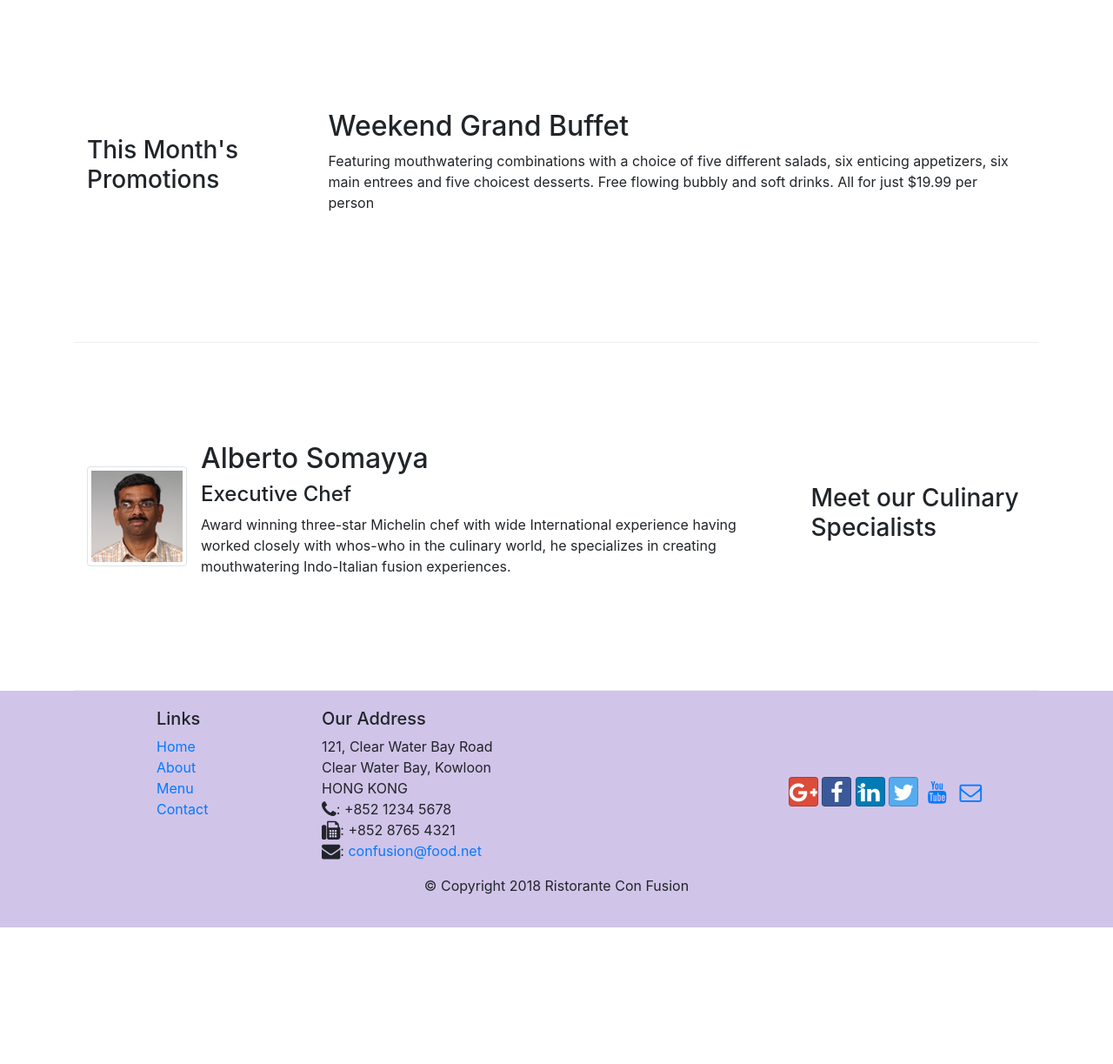
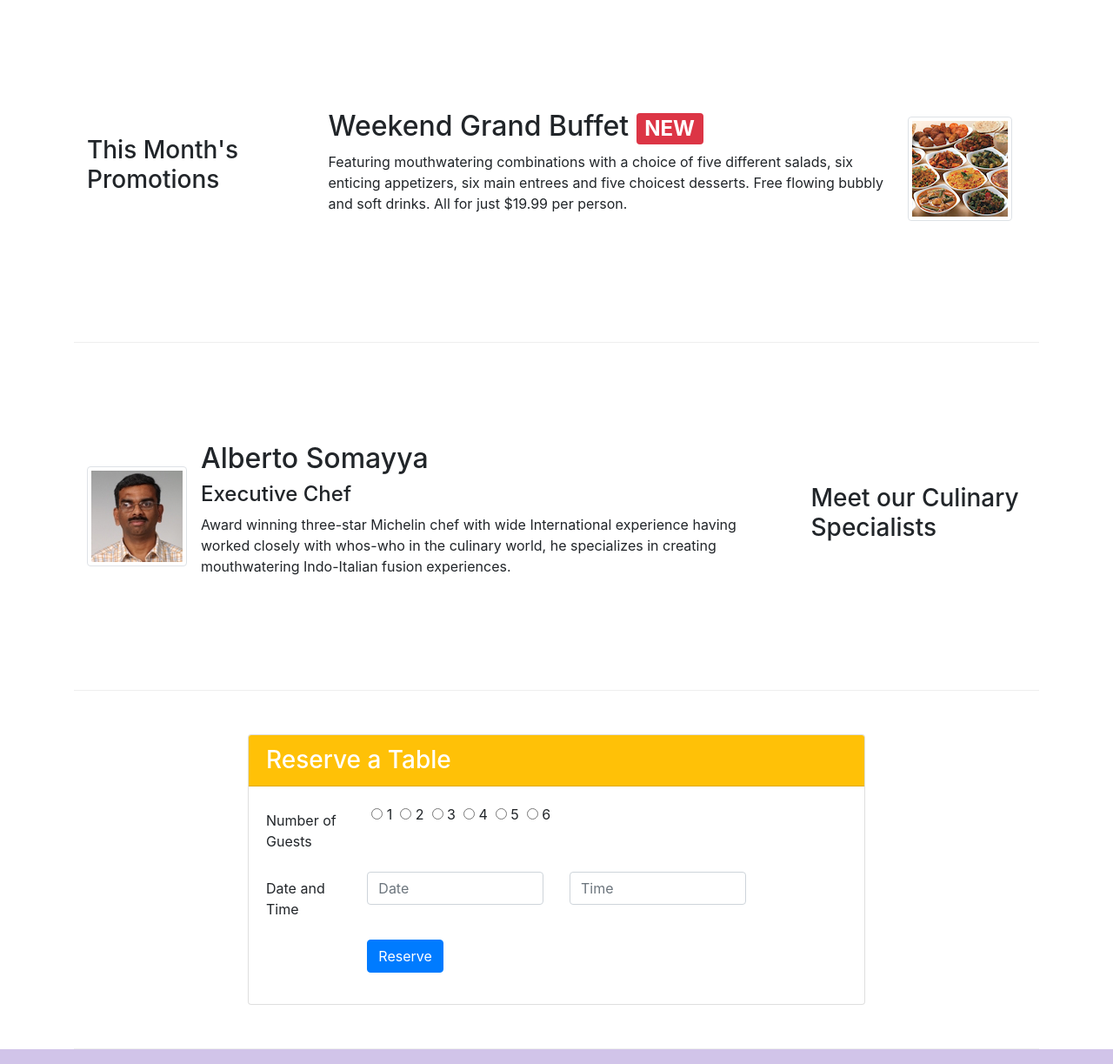
Before and after one commit to revoir/revoir.github.io, a website: page index.html in a window 1280 px wide. Shown: the part 740-1963 px from the top of the page at 87% size. Before the commit the page ends 1856 px from the top, so only its background shows below. Drawn offline with nearby package versions, Linux system fonts and the light colour scheme.

```diff
--- a/css/styles.css
+++ b/css/styles.css
@@ -37,3 +37,9 @@
 .navbar-dark {
     background-color: #512DA8;
 }
+.tab-content {
+    border-left: 1px solid #ddd;
+    border-right: 1px solid #ddd;
+    border-bottom: 1px solid #ddd;
+    padding: 10px;
+}
--- a/index.html
+++ b/index.html
@@ -45,8 +45,11 @@
                     <h1>Ristorante con Fusion</h1>
                     <p>We take inspiration from the World's best cuisines, and create a unique fusion experience. Our lipsmacking creations will tickle your culinary senses!</p>
                 </div>
-                <div class="col-12 col-sm align-self-center">
+                <div class="col-12 col-sm-3 align-self-center">
                     <img src="img/logo.png" class="img-fluid">
+                </div>
+                <div class="col-12 col-sm-3 align-self-center mt-3">
+                    <a role="button" class="btn btn-block btn-sm btn-warning" href="#reservationDiv">Reserve Table</a>
                 </div>
             </div>
         </div>
@@ -78,8 +81,17 @@
                 <h3>This Month's Promotions</h3>
             </div>
             <div class="col col-sm col-md">
-                <h2>Weekend Grand Buffet</h2>
-                <p>Featuring mouthwatering combinations with a choice of five different salads, six enticing appetizers, six main entrees and five choicest desserts. Free flowing bubbly and soft drinks. All for just $19.99 per person </p>
+                <div class="media">
+                    <div class="media-body">
+                        <h2 class="mt-0">Weekend Grand Buffet <span class="badge badge-danger">NEW</span></h2>
+                        <p class="d-none d-sm-block">Featuring mouthwatering combinations with a choice of
+                             five different salads, six enticing appetizers, six main entrees and five choicest desserts.
+                             Free flowing bubbly and soft drinks. All for just $19.99 per person.
+                         </p>
+                    </div>
+                    <img class="d-flex mr-3 img-thumbnail align-self-center"
+                    src="img/buffet.png" alt="Grand Buffet">
+                </div>
             </div>
         </div>
 
@@ -103,7 +115,50 @@
                 </div>
             </div>
         </div>
+        <div class="row row-content align-items-center justify-content-center" id="reservationDiv">
+            <div class="col-12 col-sm-8">
+                <div class="card">
+                    <h3 class="card-header bg-warning text-white">Reserve a Table</h3>
+                    <div class="card-body">
+                        <form>
+                            <div class="form-group row">
+                                <label for="guests" class="col-12 col-sm-12 col-md-2 col-form-label">Number of Guests</label>
+                                <div class="form-check col-12 col-sm-12 col-md-8">
+                                        <label class="radio-inline"><input type="radio" name="optradio"> 1&nbsp; </label>
+                                        <label class="radio-inline"><input type="radio" name="optradio"> 2&nbsp; </label>
+                                        <label class="radio-inline"><input type="radio" name="optradio"> 3&nbsp; </label>
+                                        <label class="radio-inline"><input type="radio" name="optradio"> 4&nbsp; </label>
+                                        <label class="radio-inline"><input type="radio" name="optradio"> 5&nbsp; </label>
+                                        <label class="radio-inline"><input type="radio" name="optradio"> 6&nbsp; </label>
+                                </div>
+                            </div>
+                            <div class="form-group row">
+                                <label for="date" class="col-12 col-sm-12 col-md-2 col-form-label">Date and Time</label>
+                                <div class="col-12 col-sm-12 col-md-4">
+                                    <div class="input-group">
+                                        <input type="datetime" class="form-control" id="date" name="date" placeholder="Date">
+                                    </div>
+                                </div>
+                                <div class="col-12 col-sm-12 col-md-4">
+                                    <div class="input-group">
+                                        <input type="datetime" class="form-control" id="time" name="time" placeholder="Time">
+                                    </div>
+                                </div>
+                            </div>
+                            <div class="form-group row">
+                                <div class="offset-md-2 col-md-10">
+                                    <button type="submit" class="btn btn-primary">Reserve</button>
+                                </div>
+                            </div>
+                        </form>
+                    </div>
+                </div>
+            </div>
+        </div>
     </div>
+
+
+
 
     <footer class="footer">
         <div class="container">
```
Also changed, not shown: aboutus.html (+37 -1 lines).
